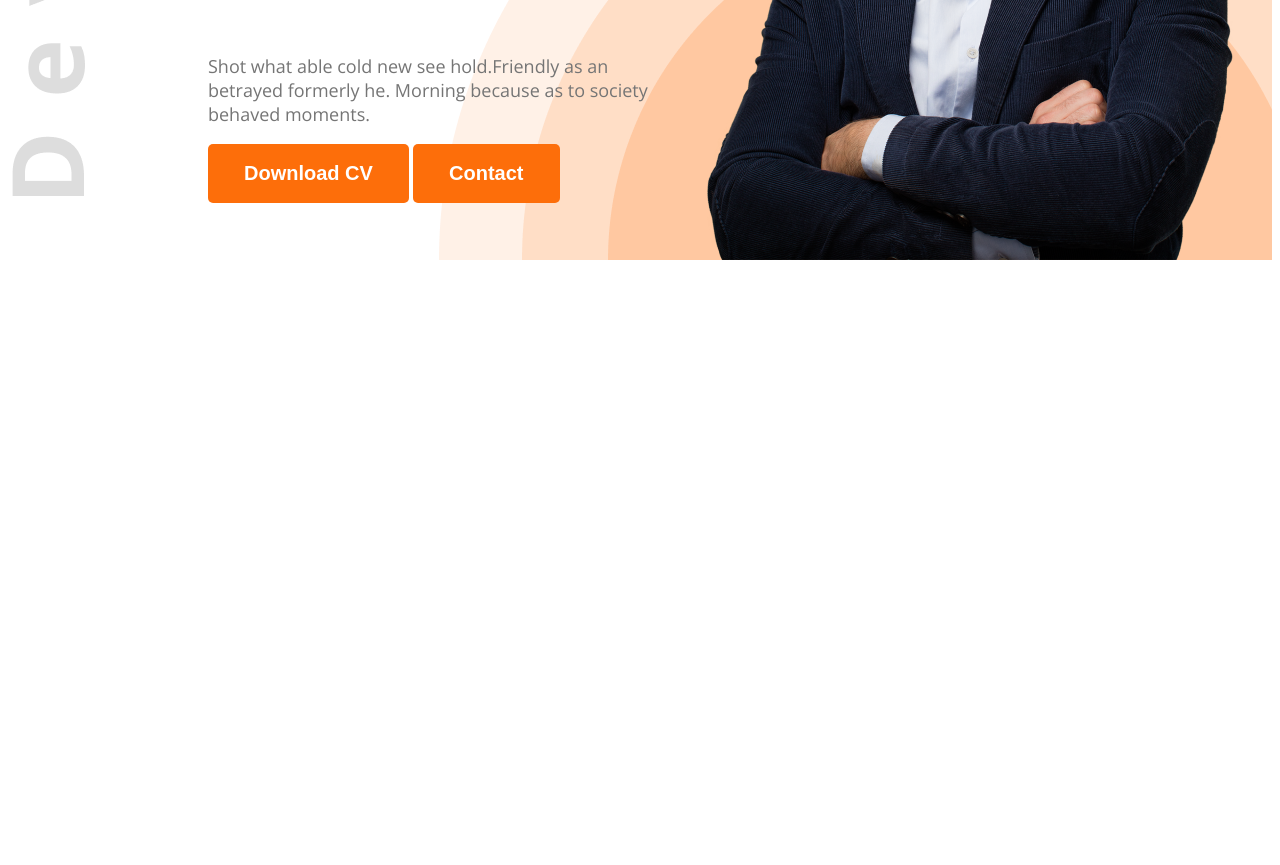
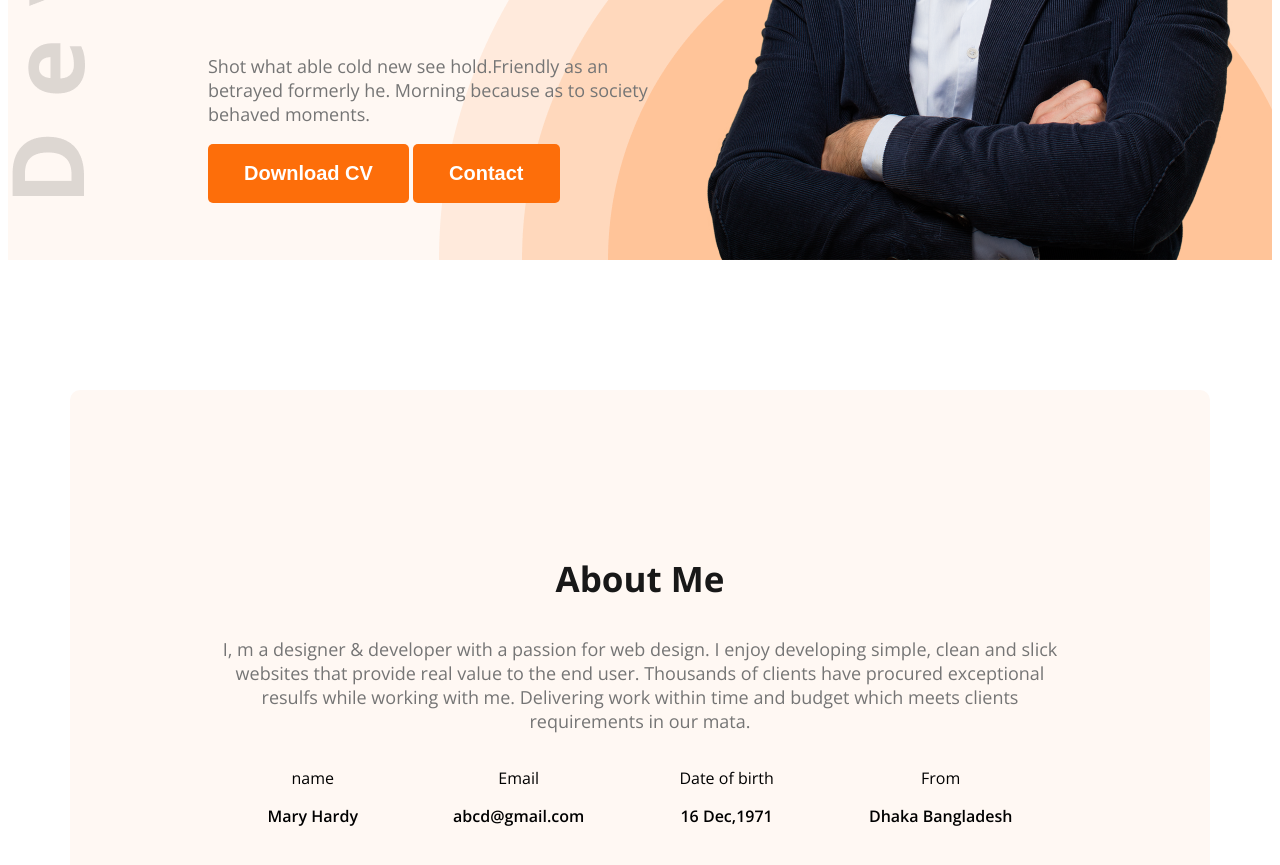
Before and after one commit to sifat-10/web-dev-portfolio, a plain HTML site: page index.html in a window 1280 px wide. Shown: the part 575-1440 px from the top of the page. Before the commit the page ends 843 px from the top, so only its background shows below. Drawn offline with nearby package versions, Linux system fonts and the light colour scheme.

Commit message:
About me

```diff
--- a/index.html
+++ b/index.html
@@ -13,7 +13,7 @@
 </head>
 
 <body class="open-sans-normal">
-    <header class="header">
+    <header class="header secondary-bg">
         <nav>
             <h3 class="nav-title">Ma<span class="text-primary">r</span>y</h3>
             <ul>
@@ -39,7 +39,29 @@
         </div>
     </header>
     <main>
+        <section class="about secondary-bg ">
+            <h3 class="section-title">About Me</h3>
+            <p class="section-description">I, m a designer & developer with a passion for web design. I enjoy developing simple, clean and slick websites that provide real value to the end user. Thousands of clients have procured exceptional resulfs while working with me. Delivering work within time and budget which meets clients requirements in our mata.</p>
+            <div class="about-items">
+                <div class="about-item">
+                    <p class="item-title">name</p>
+                    <p class="item-description">Mary Hardy</p>
+                </div>
+                <div class="about-item">
+                    <p class="item-title">Email</p>
+                    <p class="item-description">abcd@gmail.com</p>
+                </div>
+                <div class="about-item">
+                    <p class="item-title">Date of birth</p>
+                    <p class="item-description">16 Dec,1971</p>
+                </div>
+                <div class="about-item">
+                    <p class="item-title">From</p>
+                    <p class="item-description">Dhaka Bangladesh</p>
+                </div>
+            </div>
 
+        </section>
     </main>
     <footer>
 
--- a/styles/portfolio.css
+++ b/styles/portfolio.css
@@ -16,6 +16,10 @@
 }
 
 /* shared styles */
+.secondary-bg{
+    background-color:#FFF8F3 ;
+}
+
 .text-primary{
     color: #FD6E0A;
 }
@@ -32,6 +36,16 @@
     padding: 18px 36px;
     border-radius: 5px;
     border: none;
+}
+
+.section-title{
+    font-size: 35px;
+    font-weight: bold;
+    color: #181818 ;
+}
+.section-description{
+    font-size:18px ;
+    color: #757575;
 }
 /* Nav styles */
 
@@ -95,3 +109,23 @@ nav li a {
 .banner-content{
     max-width: 585px;
 }
+/* main styles */
+ main{
+    max-width: 1140px;
+    margin: 0 auto;
+ }
+
+/* about section */
+.about{
+    border-radius: 10px;
+    padding: 130px 150px ;
+    text-align: center;
+    margin-top: 130px;
+}
+.item-description{
+    font-weight: 600;
+}
+.about-items{
+    display: flex;
+    justify-content: space-around;
+}
```
